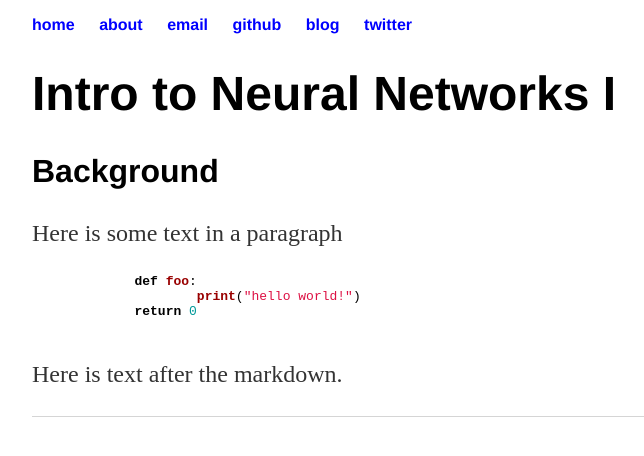
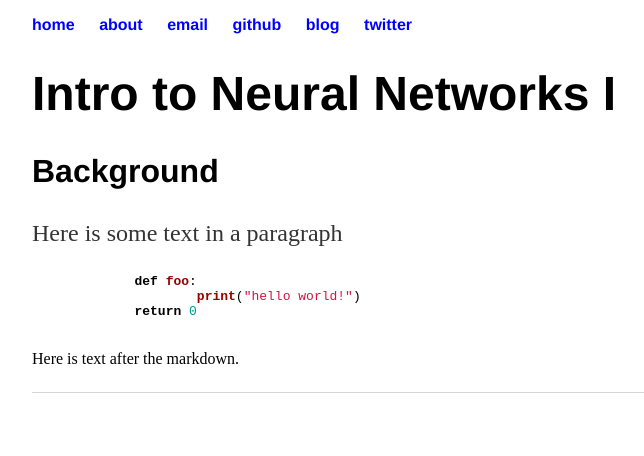
Before and after one commit to bentrevett/bentrevett.github.io, a Jekyll site: the page built from blog/intro-to-neural-networks-i/index.html, in a window 1280 px wide. Shown: the top 456 px of the page, without its empty margins (160-804 px from the left). Built offline with Jekyll 4.4.1, drawn with Linux system fonts in a browser that asks for light colours.

Commit message:
background

```diff
--- a/blog/intro-to-neural-networks-i/index.html
+++ b/blog/intro-to-neural-networks-i/index.html
@@ -5,10 +5,10 @@ title: Ben Trevett | Intro to Neural Networks I
 
 	<h1>Intro to Neural Networks I</h1>
 	<h2>Background</h2>
-	<p>Here is some text in a paragraph</p>
+	<p>Here is some text in a paragraph
 	{% highlight python %}
 	def foo:
 		print("hello world!")
 	return 0
 	{% endhighlight %}
-	<p>Here is text after the markdown.</p>
+	Here is text after the markdown.</p>
```
